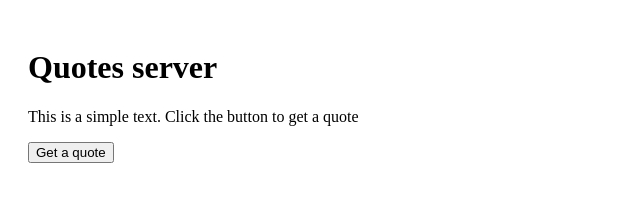
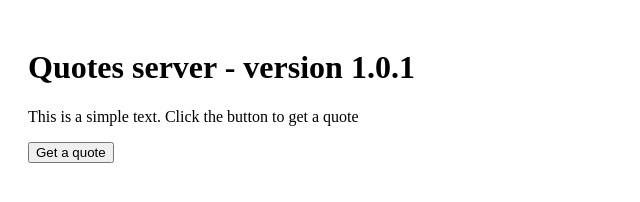
Before and after one commit to meetup-demo/quotes-backend, a website: page public/index.html in a window 1280 px wide. Shown: the whole page, without its empty margins (0-640 px from the left). Drawn offline with Linux system fonts and the light colour scheme.

Commit message:
change version

```diff
--- a/public/index.html
+++ b/public/index.html
@@ -12,7 +12,7 @@
 
 <body>
 <header>
-    <h1>Quotes server</h1>
+    <h1>Quotes server - version 1.0.1</h1>
 </header>
 <main>
     <p id="quote-container">This is a simple text. Click the button to get a quote</p>
```
